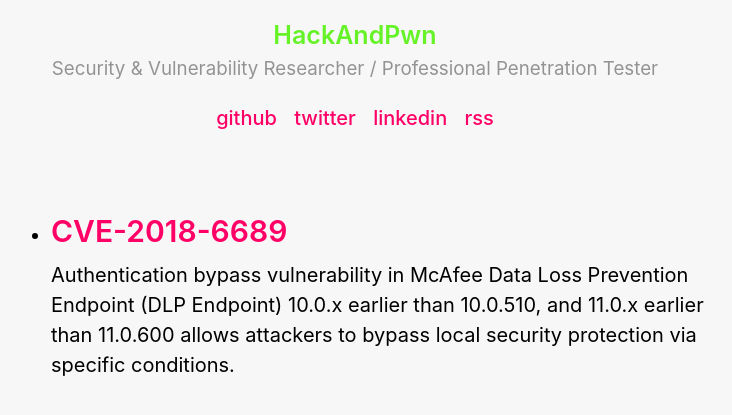
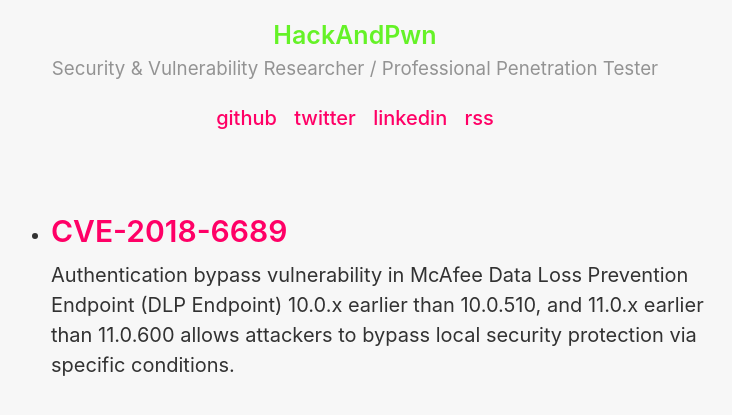
Before and after one commit to HackAndPwn/HackAndPwn.github.io, a Jekyll site: the page built from index.html, in a window 1280 px wide. Shown: the top 415 px of the page, without its empty margins (279-1011 px from the left). Built offline with Jekyll 4.4.1, drawn with Linux system fonts in a browser that asks for light colours; the list of posts is cut into pages by our own code.

Commit message:
undo color change

```diff
--- a/index.html
+++ b/index.html
@@ -4,7 +4,7 @@
 
 <ul>
   {% for post in site.posts %}
-    <li style="color:black">
+    <li>
       <h1><a href="{{ post.url }}">{{ post.title }}</a></h1>
       {{ post.excerpt }}
     </li>
```
